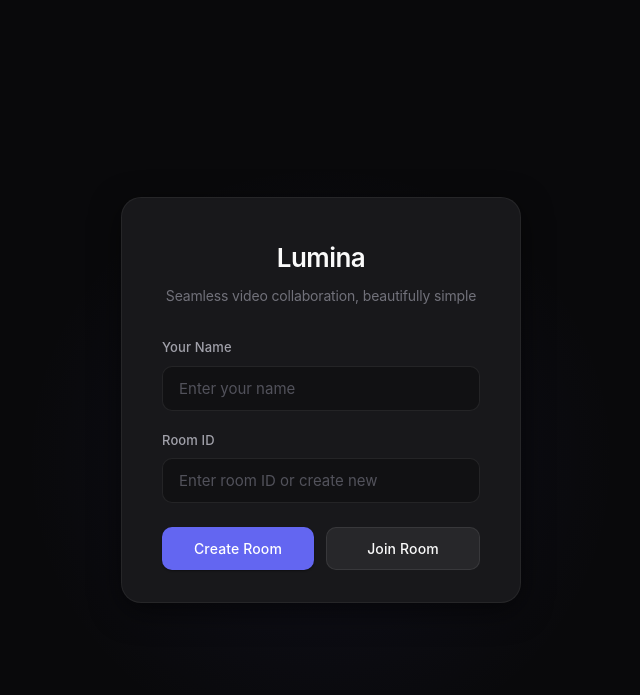
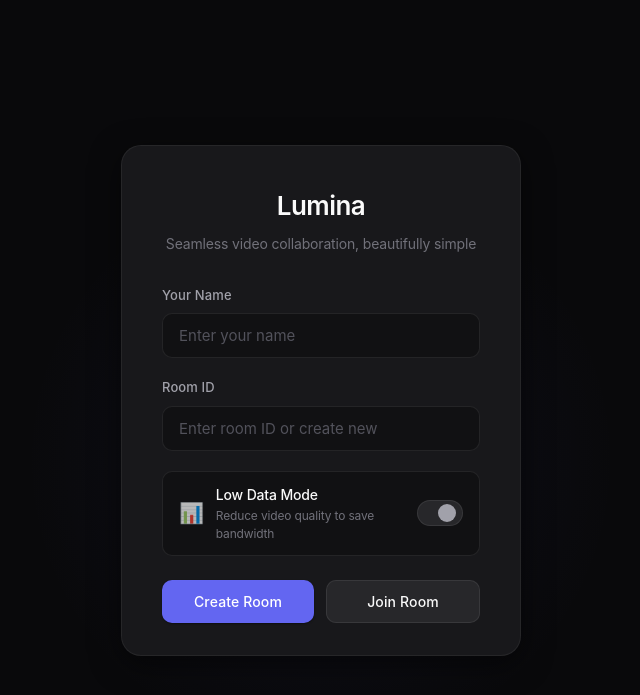
Before and after one commit to chiru1122006/live-video-webRTC, a Flask app: page / in a window 1280 px wide. Shown: the top 695 px of the page, without its empty margins (319-959 px from the left). Run offline with Flask 3, Linux system fonts and the light colour scheme; some libraries are stand-ins or nearby versions.

Commit message:
Update index.html

```diff
--- a/templates/index.html
+++ b/templates/index.html
@@ -298,6 +298,107 @@
             cursor: not-allowed;
             transform: none;
             box-shadow: none;
+        }
+
+        /* ========== Low Data Mode Toggle ========== */
+        .data-mode-toggle {
+            margin-bottom: var(--space-5);
+            margin-top: var(--space-2);
+        }
+
+        .toggle-checkbox {
+            display: none;
+        }
+
+        .toggle-label {
+            display: flex;
+            align-items: center;
+            gap: var(--space-3);
+            padding: var(--space-3) var(--space-4);
+            background: var(--bg-elevated);
+            border: 1px solid var(--border-default);
+            border-radius: var(--radius-md);
+            cursor: pointer;
+            transition: all var(--transition-base);
+            position: relative;
+        }
+
+        .toggle-label:hover {
+            background: var(--bg-surface);
+            border-color: var(--border-hover);
+        }
+
+        .toggle-icon {
+            font-size: 20px;
+            opacity: 0.7;
+            transition: all var(--transition-base);
+        }
+
+        .toggle-text {
+            flex: 1;
+            display: flex;
+            flex-direction: column;
+            gap: 2px;
+        }
+
+        .toggle-title {
+            font-size: 14px;
+            font-weight: 500;
+            color: var(--text-primary);
+        }
+
+        .toggle-description {
+            font-size: 12px;
+            color: var(--text-tertiary);
+        }
+
+        /* Toggle switch */
+        .toggle-label::after {
+            content: '';
+            width: 44px;
+            height: 24px;
+            background: var(--bg-overlay);
+            border: 1px solid var(--border-default);
+            border-radius: var(--radius-full);
+            position: relative;
+            transition: all var(--transition-base);
+        }
+
+        .toggle-label::before {
+            content: '';
+            width: 18px;
+            height: 18px;
+            background: var(--text-secondary);
+            border-radius: var(--radius-full);
+            position: absolute;
+            right: 23px;
+            transition: all var(--transition-base);
+            z-index: 1;
+        }
+
+        /* Checked state */
+        .toggle-checkbox:checked + .toggle-label {
+            background: var(--accent-primary-muted);
+            border-color: var(--accent-primary);
+        }
+
+        .toggle-checkbox:checked + .toggle-label .toggle-icon {
+            opacity: 1;
+        }
+
+        .toggle-checkbox:checked + .toggle-label::after {
+            background: var(--accent-primary);
+            border-color: var(--accent-primary);
+        }
+
+        .toggle-checkbox:checked + .toggle-label::before {
+            background: white;
+            right: 4px;
+        }
+
+        .toggle-checkbox:focus-visible + .toggle-label {
+            outline: 2px solid var(--accent-primary);
+            outline-offset: 2px;
         }
 
         /* ============================================
@@ -793,6 +894,17 @@
                     maxlength="30"
                     autocomplete="off"
                 >
+            </div>
+
+            <div class="data-mode-toggle">
+                <input type="checkbox" id="low-data-mode" class="toggle-checkbox">
+                <label for="low-data-mode" class="toggle-label">
+                    <span class="toggle-icon">📊</span>
+                    <div class="toggle-text">
+                        <span class="toggle-title">Low Data Mode</span>
+                        <span class="toggle-description">Reduce video quality to save bandwidth</span>
+                    </div>
+                </label>
             </div>
 
             <div class="btn-group">
```
